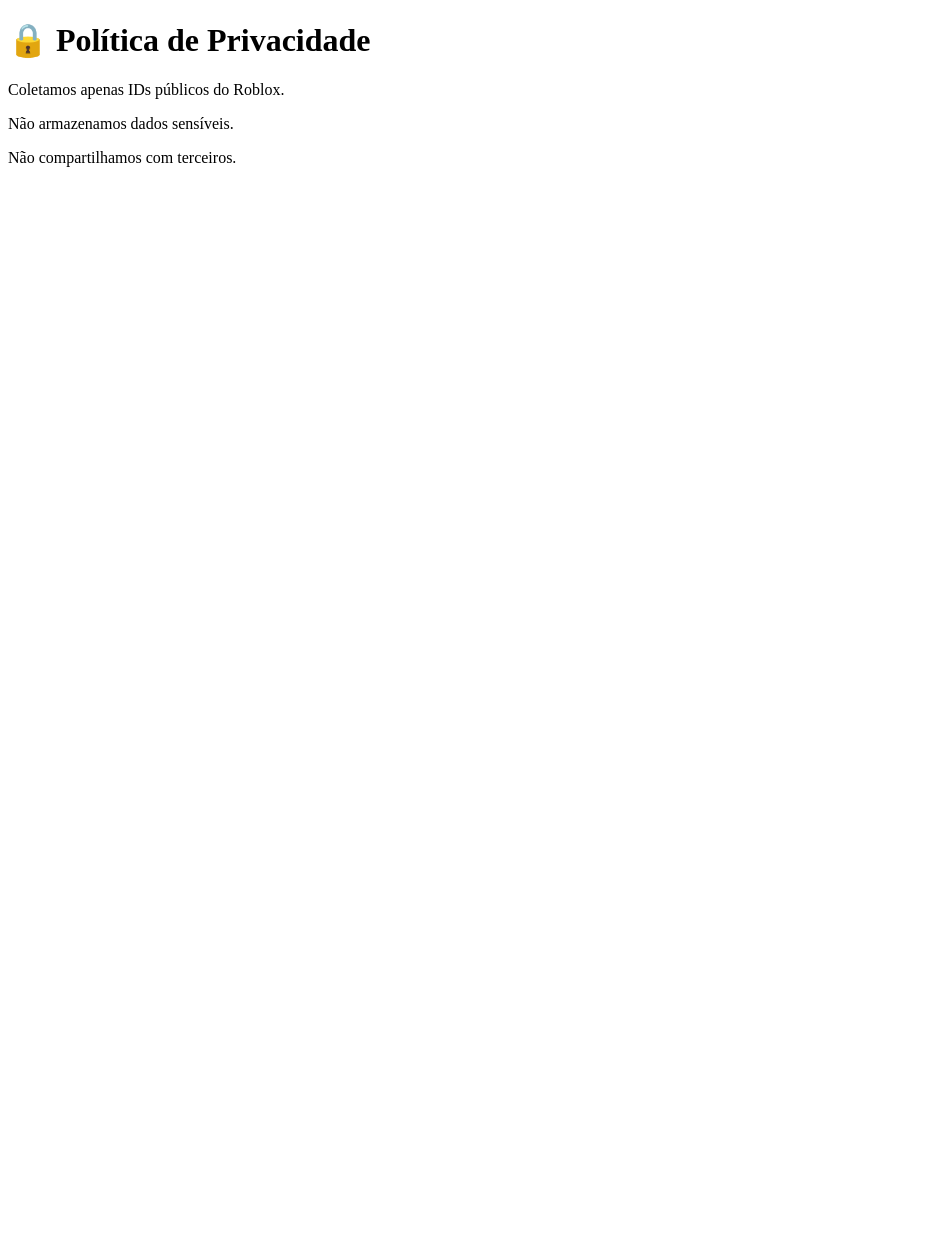
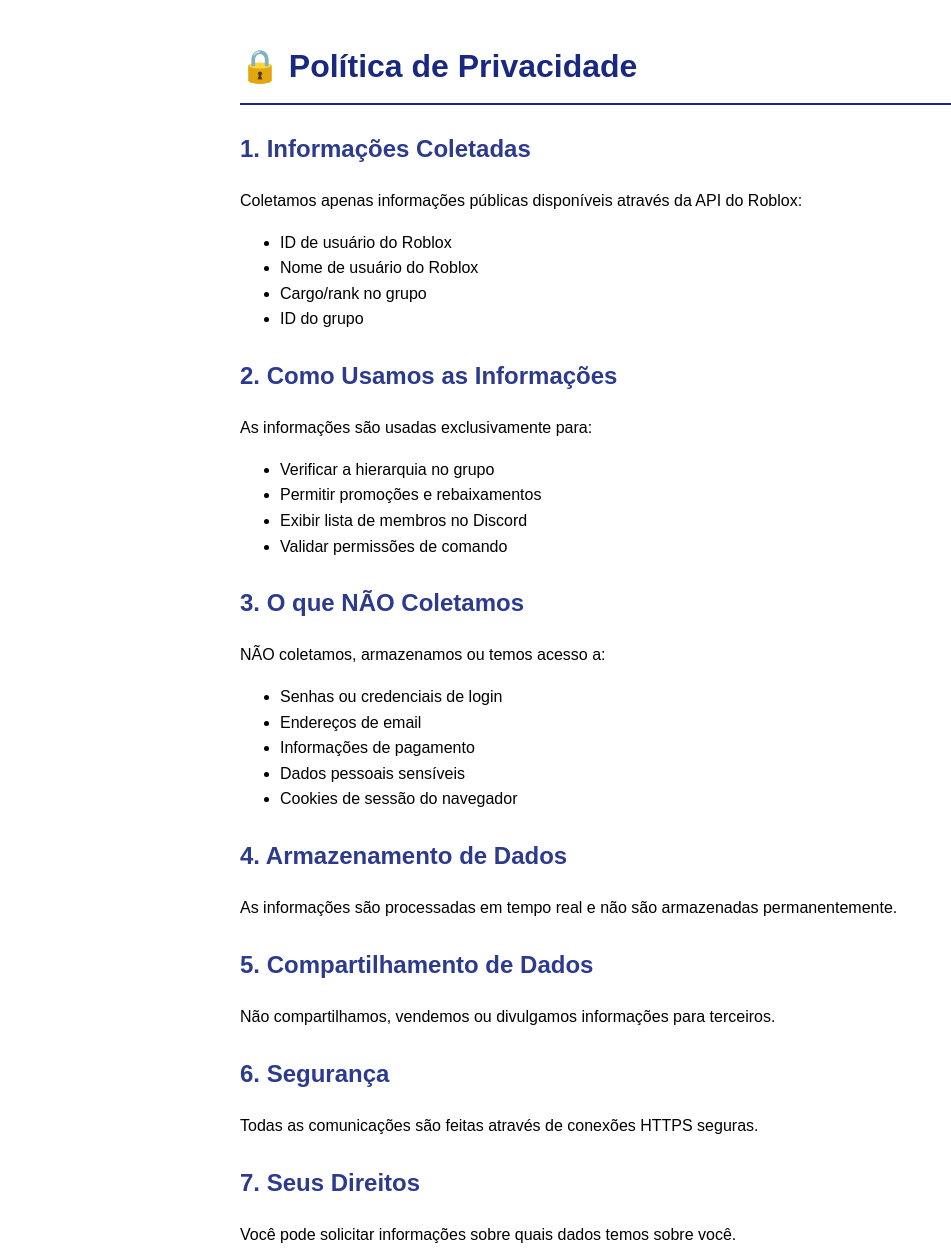
Before and after one commit to patinhovingativo-lgtm/ebbot-site, a plain HTML site: page privacy.html in a window 1280 px wide. Shown: the top 1251 px of the page, without its empty margins (0-951 px from the left). Before the commit the page ends 800 px from the top, so only its background shows below. Drawn offline with Linux system fonts and the light colour scheme.

Commit message:
Update privacy.html

```diff
--- a/privacy.html
+++ b/privacy.html
@@ -1,12 +1,72 @@
 <!DOCTYPE html>
 <html>
 <head>
-    <title>Privacy Policy - EB Bot</title>
+    <title>Política de Privacidade - EB Bot</title>
+    <style>
+        body {
+            font-family: Arial, sans-serif;
+            max-width: 800px;
+            margin: 0 auto;
+            padding: 20px;
+            line-height: 1.6;
+        }
+        h1 {
+            color: #1a2980;
+            border-bottom: 2px solid #1a2980;
+            padding-bottom: 10px;
+        }
+        h2 {
+            color: #2d3b8f;
+            margin-top: 25px;
+        }
+    </style>
 </head>
 <body>
     <h1>🔒 Política de Privacidade</h1>
-    <p>Coletamos apenas IDs públicos do Roblox.</p>
-    <p>Não armazenamos dados sensíveis.</p>
-    <p>Não compartilhamos com terceiros.</p>
+
+    <h2>1. Informações Coletadas</h2>
+    <p>Coletamos apenas informações públicas disponíveis através da API do Roblox:</p>
+    <ul>
+        <li>ID de usuário do Roblox</li>
+        <li>Nome de usuário do Roblox</li>
+        <li>Cargo/rank no grupo</li>
+        <li>ID do grupo</li>
+    </ul>
+
+    <h2>2. Como Usamos as Informações</h2>
+    <p>As informações são usadas exclusivamente para:</p>
+    <ul>
+        <li>Verificar a hierarquia no grupo</li>
+        <li>Permitir promoções e rebaixamentos</li>
+        <li>Exibir lista de membros no Discord</li>
+        <li>Validar permissões de comando</li>
+    </ul>
+
+    <h2>3. O que NÃO Coletamos</h2>
+    <p>NÃO coletamos, armazenamos ou temos acesso a:</p>
+    <ul>
+        <li>Senhas ou credenciais de login</li>
+        <li>Endereços de email</li>
+        <li>Informações de pagamento</li>
+        <li>Dados pessoais sensíveis</li>
+        <li>Cookies de sessão do navegador</li>
+    </ul>
+
+    <h2>4. Armazenamento de Dados</h2>
+    <p>As informações são processadas em tempo real e não são armazenadas permanentemente.</p>
+
+    <h2>5. Compartilhamento de Dados</h2>
+    <p>Não compartilhamos, vendemos ou divulgamos informações para terceiros.</p>
+
+    <h2>6. Segurança</h2>
+    <p>Todas as comunicações são feitas através de conexões HTTPS seguras.</p>
+
+    <h2>7. Seus Direitos</h2>
+    <p>Você pode solicitar informações sobre quais dados temos sobre você.</p>
+
+    <h2>8. Contato</h2>
+    <p>Para questões sobre privacidade, entre em contato através do Discord.</p>
+
+    <p><strong>Última atualização:</strong> Janeiro 2024</p>
 </body>
 </html>
```
